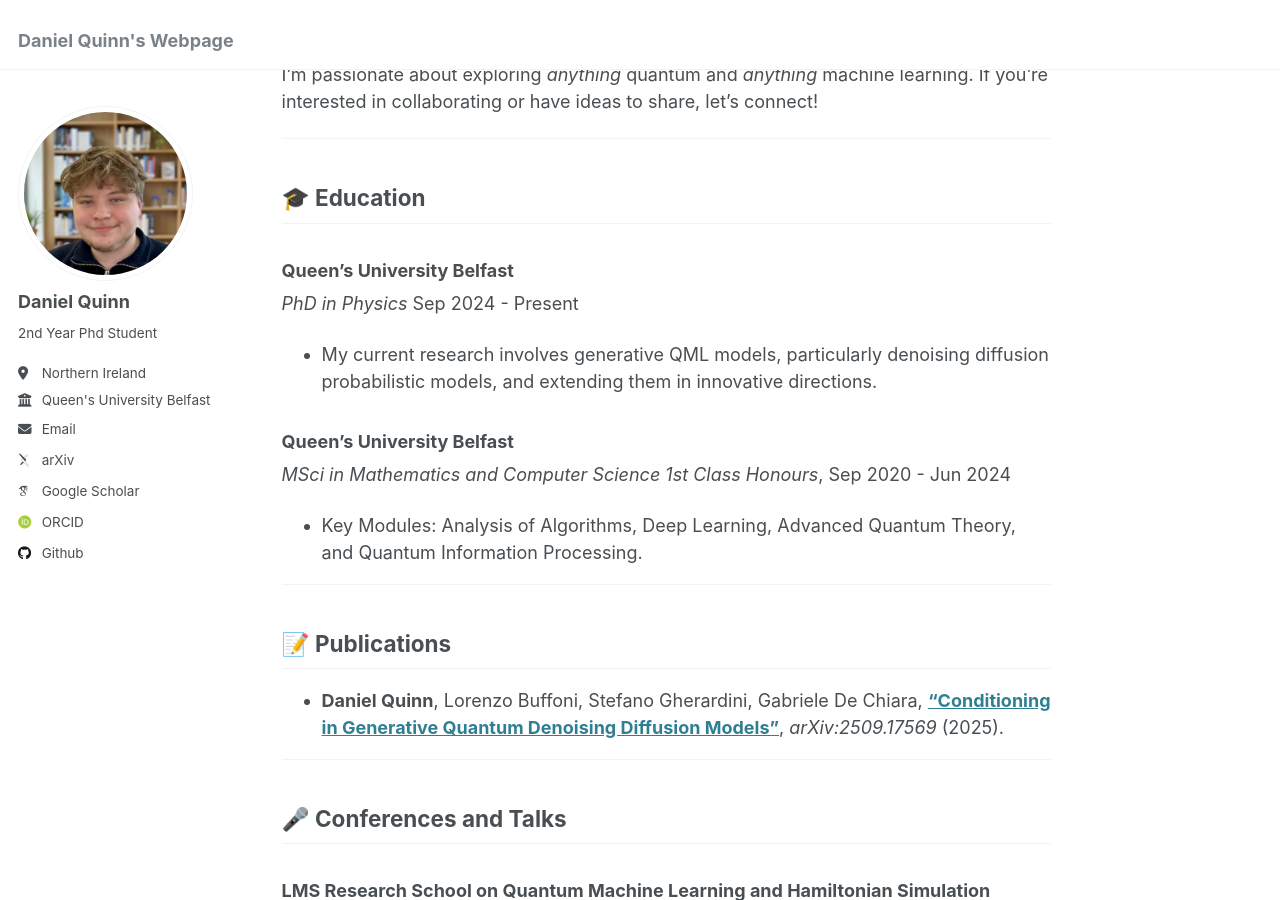
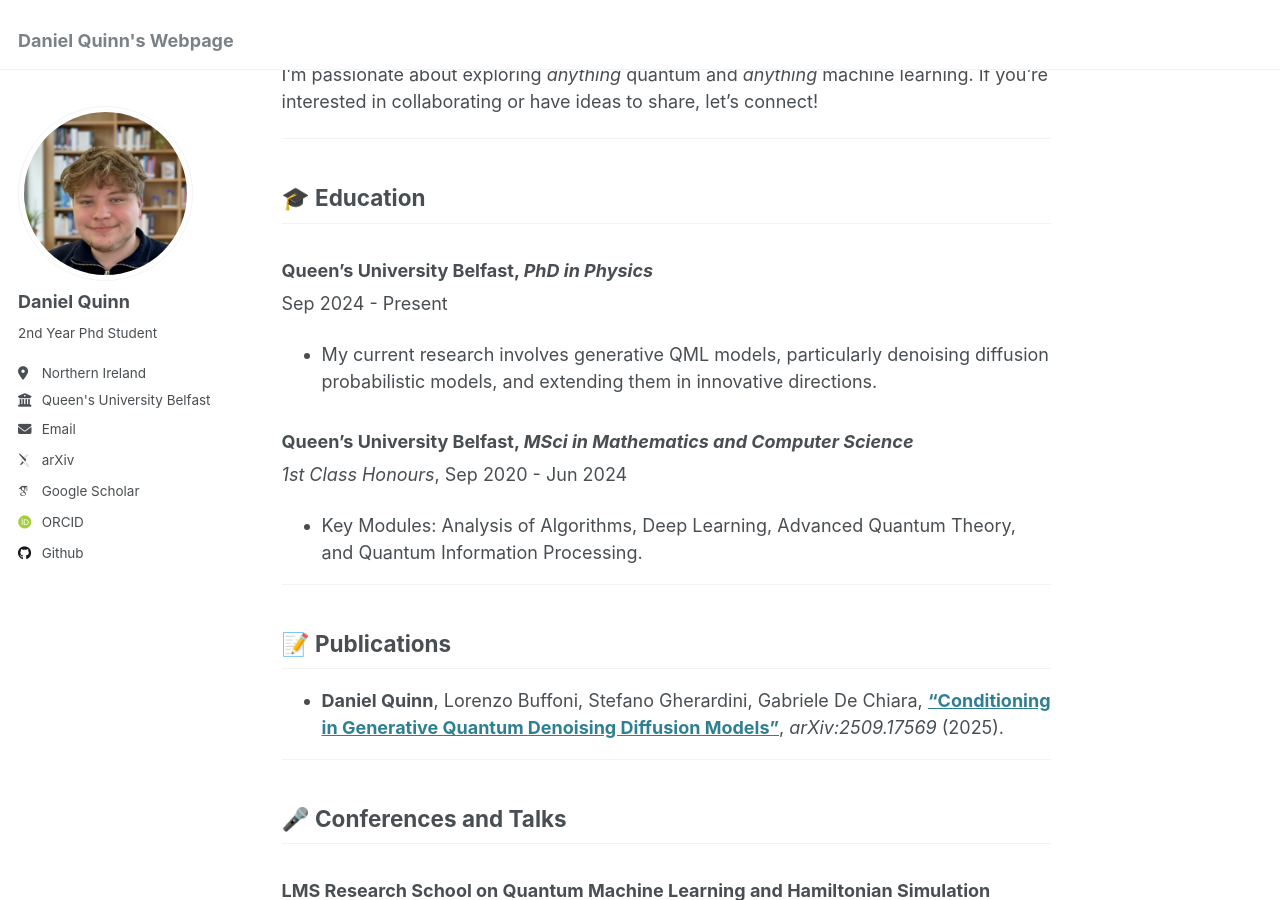
Before and after one commit to DanielQuinn53/DanielQuinn53.github.io, a Jekyll site: the page built from _pages/about.md, in a window 1280 px wide and 900 px high, scrolled down 341 px. Built offline with Jekyll 4.4.1, drawn with Linux system fonts in a browser that asks for light colours; some web fonts are replaced.

```diff
--- a/_pages/about.md
+++ b/_pages/about.md
@@ -18,13 +18,11 @@ I’m passionate about exploring *anything* quantum and *anything* machine learn
 
 ## 🎓 Education
 
-### Queen's University Belfast
-*PhD in Physics*
+### Queen's University Belfast, *PhD in Physics*
 Sep 2024 - Present
 - My current research involves generative QML models, particularly denoising diffusion probabilistic models, and extending them in innovative directions.
 
-### Queen's University Belfast
-*MSci in Mathematics and Computer Science*
+### Queen's University Belfast, *MSci in Mathematics and Computer Science*
 *1st Class Honours*, Sep 2020 - Jun 2024
 - Key Modules: Analysis of Algorithms, Deep Learning, Advanced Quantum Theory, and Quantum Information Processing.
 
```
